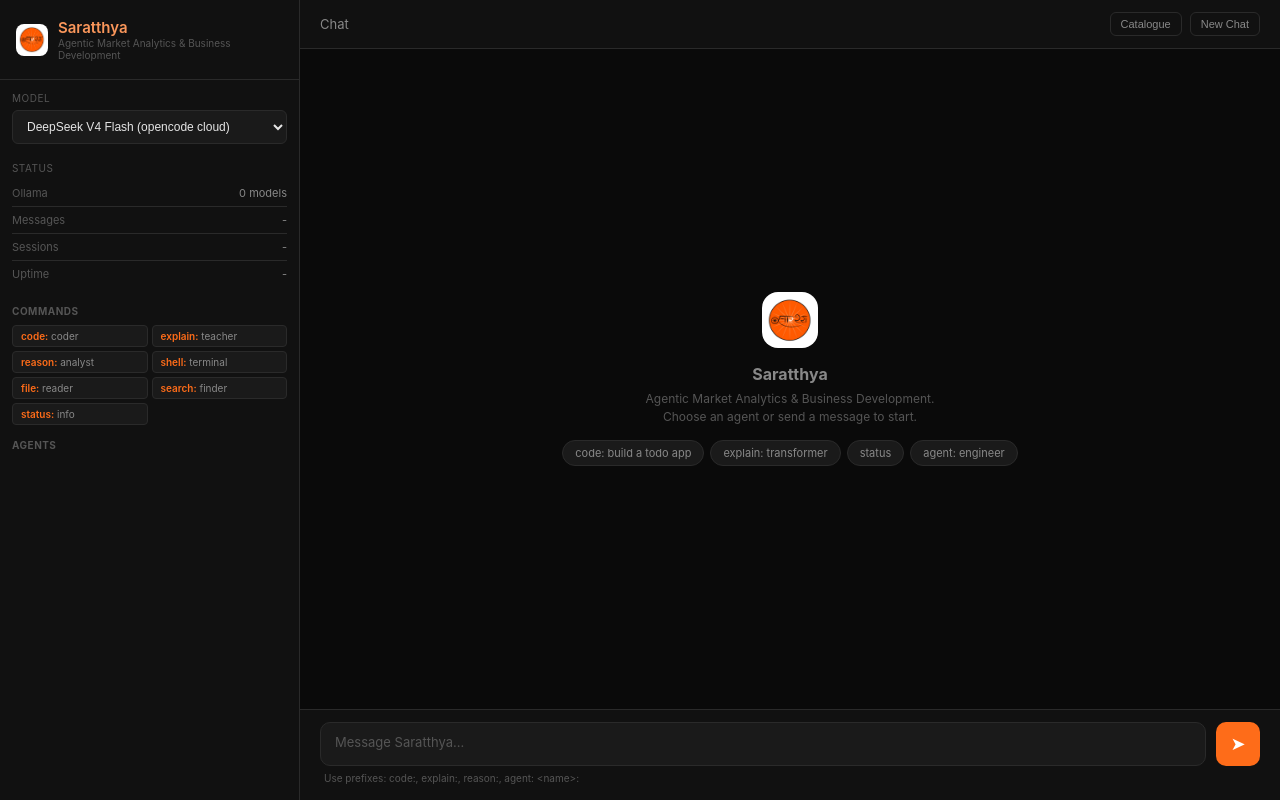
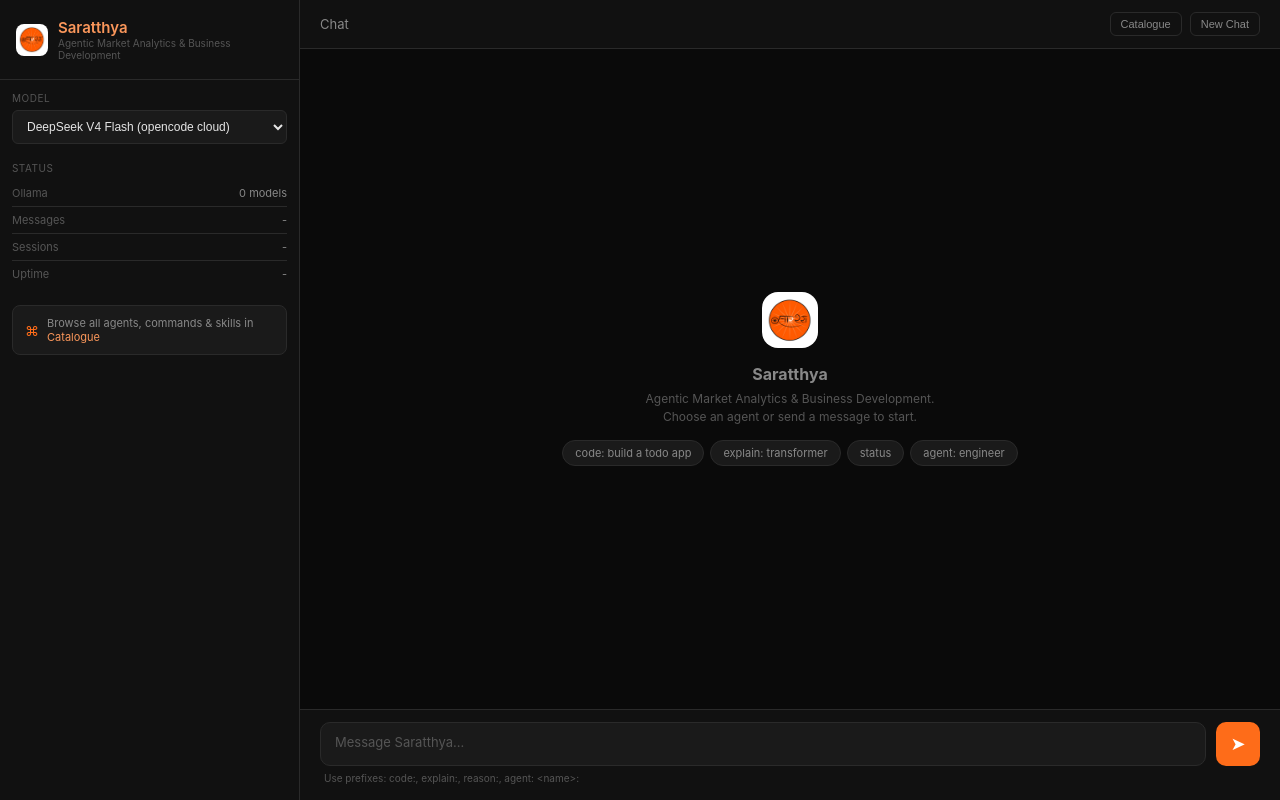
Before and after one commit to NinadAGokhale/local-ai-system, a Flask app: page / in a window 1280 px wide. Run offline with Flask 3, Linux system fonts and the light colour scheme; the visitor is signed in with stand-in values (Sample User, id 1); data that the repository does not hold is empty.

Commit message:
Clean sidebar, add skills to catalogue, fix chat history, fix all agent YAML
- Remove commands/agents from sidebar (duplicate of Catalogue)
  → replaced with 'Browse all in Catalogue' hint link
- Add /api/skills endpoint returning all 362 skills with descriptions
- Add Skills section to Catalogue modal with search
- Fix loadChat to pass phone=web-ui filter (was showing all phones)
- Fix all remaining non-hex colors in agent YAML files
  (7 files with 'success'/wrong color → #22c55e)
- 72/72 tests passing

```diff
--- a/dashboard.py
+++ b/dashboard.py
@@ -208,6 +208,8 @@ def api_agents():
     if agents_dir.exists():
         for f in sorted(agents_dir.glob("*.md")):
             name = f.stem
+            if name.lower() in ("readme", "template"):
+                continue
             desc = ""
             try:
                 content = f.read_text()
@@ -219,6 +221,41 @@ def api_agents():
                 pass
             agents.append({"name": name, "description": desc})
     return jsonify({"agents": agents})
+
+
+@app.route("/api/skills")
+def api_skills():
+    skills_dir = Path(os.path.expanduser("~/.config/opencode/skills"))
+    skills = []
+    if skills_dir.exists():
+        for f in sorted(skills_dir.iterdir()):
+            if f.is_dir():
+                skill_file = f / "SKILL.md"
+                if skill_file.exists():
+                    name = f.name
+                    desc = ""
+                    try:
+                        content = skill_file.read_text()
+                        for line in content.split("\n"):
+                            if line.startswith("description:"):
+                                desc = line[len("description:"):].strip().strip('"').strip("'")
+                                break
+                    except Exception:
+                        pass
+                    skills.append({"name": name, "description": desc})
+            elif f.suffix == ".md" and f.stem.lower() not in ("readme", "template"):
+                name = f.stem
+                desc = ""
+                try:
+                    content = f.read_text()
+                    for line in content.split("\n"):
+                        if line.startswith("description:"):
+                            desc = line[len("description:"):].strip().strip('"').strip("'")
+                            break
+                except Exception:
+                    pass
+                skills.append({"name": name, "description": desc})
+    return jsonify({"skills": skills})
 
 
 def create_github_issue(text: str) -> str:
--- a/templates/dashboard.html
+++ b/templates/dashboard.html
@@ -133,6 +133,27 @@
             letter-spacing: 0.5px;
             margin-bottom: 8px;
         }
+        .sidebar-hint {
+            margin-top: 16px;
+            padding: 10px 12px;
+            background: var(--surface-2);
+            border: 1px solid var(--border);
+            border-radius: 8px;
+            font-size: 11px;
+            color: var(--text-dim);
+            display: flex;
+            align-items: center;
+            gap: 8px;
+        }
+        .sidebar-hint .hint-icon {
+            color: var(--orange);
+            font-size: 14px;
+        }
+        .sidebar-hint a {
+            color: var(--orange-light);
+            text-decoration: none;
+        }
+        .sidebar-hint a:hover { text-decoration: underline; }
         .persona-grid {
             display: grid;
             grid-template-columns: 1fr 1fr;
@@ -404,21 +425,9 @@
                 </div>
             </div>
 
-            <div class="persona-section">
-                <h3>Commands</h3>
-                <div class="persona-grid" id="persona-grid">
-                    <div class="persona-chip"><span class="pfx">code:</span> coder</div>
-                    <div class="persona-chip"><span class="pfx">explain:</span> teacher</div>
-                    <div class="persona-chip"><span class="pfx">reason:</span> analyst</div>
-                    <div class="persona-chip"><span class="pfx">shell:</span> terminal</div>
-                    <div class="persona-chip"><span class="pfx">file:</span> reader</div>
-                    <div class="persona-chip"><span class="pfx">search:</span> finder</div>
-                    <div class="persona-chip"><span class="pfx">status:</span> info</div>
-                </div>
-            </div>
-            <div class="persona-section">
-                <h3>Agents</h3>
-                <div class="persona-grid" id="agent-grid"></div>
+            <div class="sidebar-hint">
+                <span class="hint-icon">⌘</span>
+                <span>Browse all agents, commands &amp; skills in <a href="#" onclick="toggleCatalogue(); return false;">Catalogue</a></span>
             </div>
         </div>
     </div>
@@ -478,8 +487,13 @@
                 </div>
                 <div class="modal-section">
                     <h3>Agents <span class="agent-count" id="agent-count"></span></h3>
-                    <input class="cat-search" id="agent-search" type="text" placeholder="Search agents..." oninput="filterAgents()">
+                    <input class="cat-search" id="agent-search" type="text" placeholder="Search agents..." oninput="filterCatalogue()">
                     <div class="cat-grid" id="catalogue-agents"></div>
+                </div>
+                <div class="modal-section">
+                    <h3>Skills <span class="agent-count" id="skill-count"></span></h3>
+                    <input class="cat-search" id="skill-search" type="text" placeholder="Search skills..." oninput="filterCatalogue()">
+                    <div class="cat-grid" id="catalogue-skills"></div>
                 </div>
             </div>
         </div>
@@ -718,7 +732,7 @@
 
         async function loadChat() {
             try {
-                const r = await fetch('/api/logs?limit=30');
+                const r = await fetch('/api/logs?limit=30&phone=web-ui');
                 const msgs = await r.json();
                 const container = document.getElementById('messages');
                 const empty = document.getElementById('empty-state');
@@ -786,18 +800,18 @@
         }
 
         let allAgents = [];
+        let allSkills = [];
 
         async function loadAgents() {
             try {
                 const r = await fetch('/api/agents');
                 const data = await r.json();
                 allAgents = data.agents || [];
-                const grid = document.getElementById('agent-grid');
-                if (allAgents.length) {
-                    grid.innerHTML = allAgents.map(a =>
-                        `<div class="persona-chip" onclick="sendExample('agent: ${a.name}: ')" title="${a.description || ''}"><span class="pfx">agent:</span> ${a.name}</div>`
-                    ).join('');
-                }
+            } catch(e) {}
+            try {
+                const r = await fetch('/api/skills');
+                const data = await r.json();
+                allSkills = data.skills || [];
             } catch(e) {}
         }
 
@@ -808,21 +822,31 @@
             if (!isOpen) renderCatalogue();
         }
 
-        function renderCatalogue(filter) {
-            const grid = document.getElementById('catalogue-agents');
-            const count = document.getElementById('agent-count');
-            const agents = filter
-                ? allAgents.filter(a => a.name.toLowerCase().includes(filter.toLowerCase()))
-                : allAgents;
-            count.textContent = `(${agents.length})`;
-            grid.innerHTML = agents.map(a =>
+        function renderCatalogue() {
+            const agentQ = (document.getElementById('agent-search').value || '').toLowerCase();
+            const skillQ = (document.getElementById('skill-search').value || '').toLowerCase();
+
+            // Agents
+            const agentGrid = document.getElementById('catalogue-agents');
+            const agentCount = document.getElementById('agent-count');
+            const filteredAgents = agentQ ? allAgents.filter(a => a.name.toLowerCase().includes(agentQ)) : allAgents;
+            agentCount.textContent = `(${filteredAgents.length})`;
+            agentGrid.innerHTML = filteredAgents.map(a =>
                 `<div class="cat-card" onclick="sendExample('agent: ${a.name}: ')"><span class="cat-pfx">agent:</span> ${a.name}</div>`
+            ).join('');
+
+            // Skills
+            const skillGrid = document.getElementById('catalogue-skills');
+            const skillCount = document.getElementById('skill-count');
+            const filteredSkills = skillQ ? allSkills.filter(s => s.name.toLowerCase().includes(skillQ)) : allSkills;
+            skillCount.textContent = `(${filteredSkills.length})`;
+            skillGrid.innerHTML = filteredSkills.map(s =>
+                `<div class="cat-card" title="${(s.description || '').replace(/"/g, '&quot;')}">${s.name}</div>`
             ).join('');
         }
 
-        function filterAgents() {
-            const q = document.getElementById('agent-search').value;
-            renderCatalogue(q);
+        function filterCatalogue() {
+            renderCatalogue();
         }
 
         function sendExample(text) {
```
Also changed, not shown: agent/config-agents/TEMPLATE.md (+1 -1 lines), agent/config-agents/content-strategist.md (+1 -1 lines), agent/config-agents/devops-engineer.md (+1 -1 lines), agent/config-agents/product-manager.md (+1 -1 lines), agent/config-agents/solo-founder.md (+1 -1 lines), agent/config-agents/startup-cto.md (+1 -1 lines), agent/config-agents/README.md.
